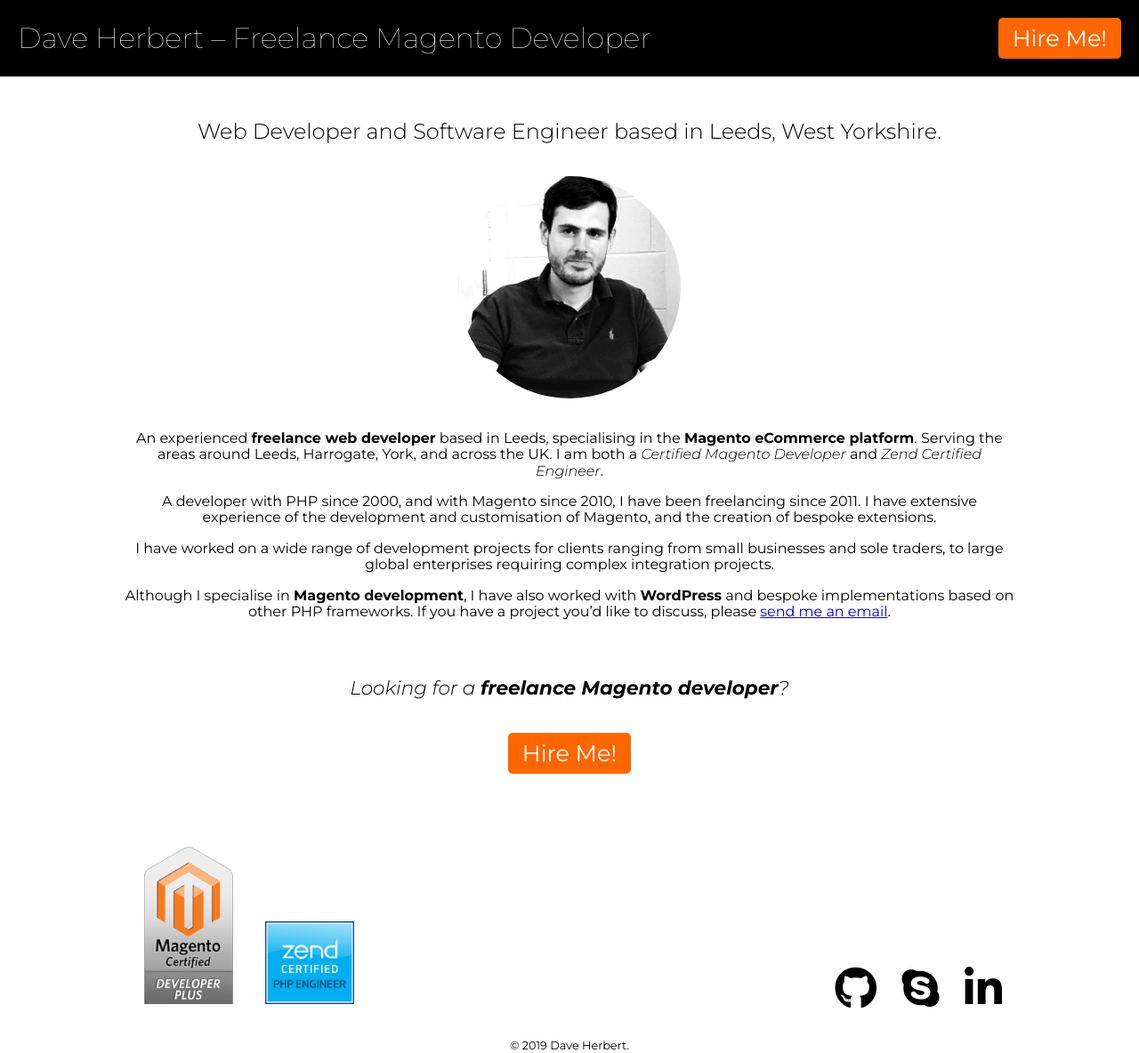
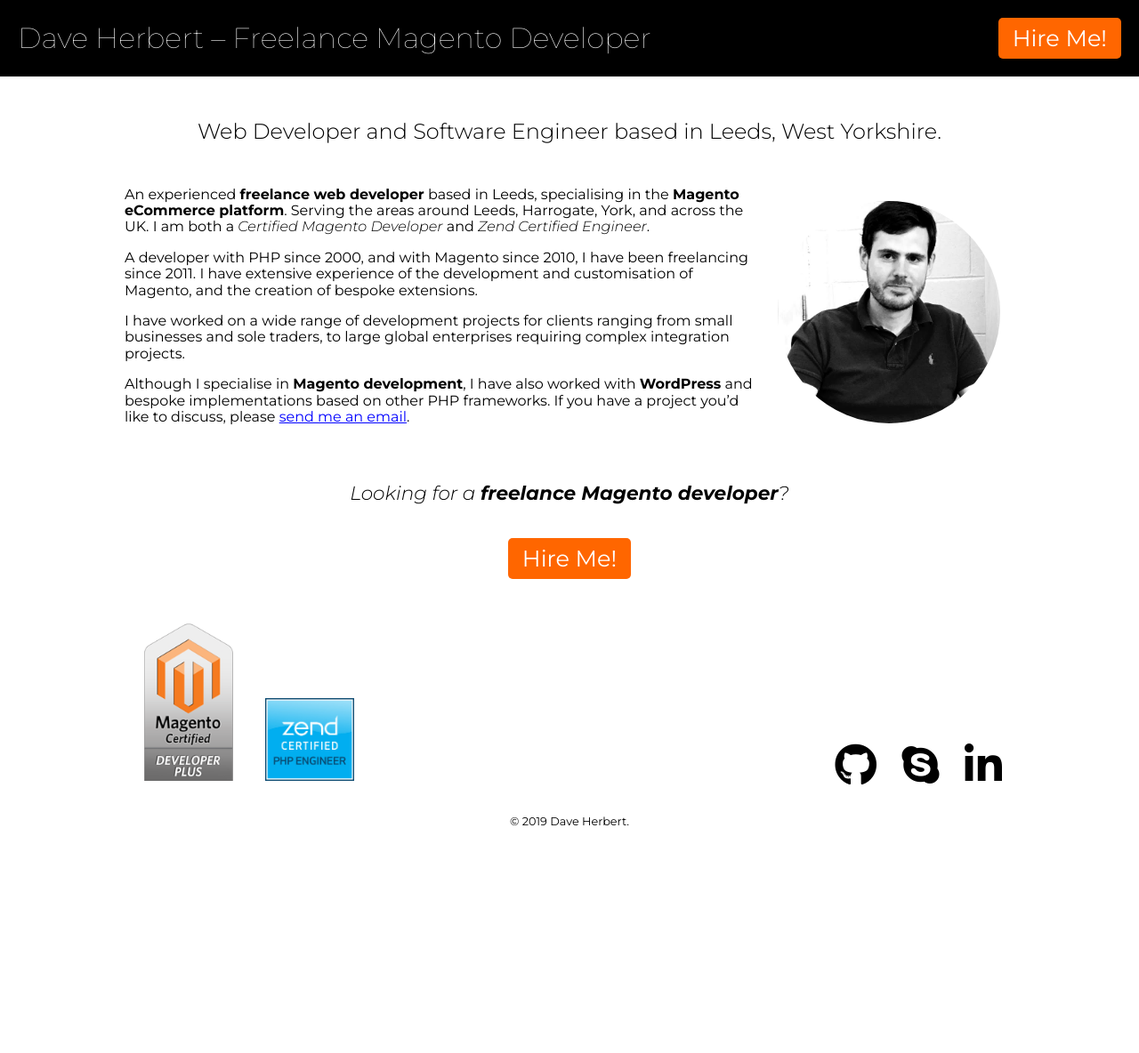
Before and after one commit to daveherbert/daveherbert.github.io, a Jekyll site: the page built from index.md, in a window 1280 px wide. Shown: the whole page at 89% size. Built offline with Jekyll 4.4.1, drawn with Linux system fonts in a browser that asks for light colours; nearby versions of some CDN libraries; our own code applies the rules of GitHub Pages for plain Markdown files; after the commit the page ends 933 px from its top, so only the background shows below that.

Commit message:
Arrange layout

```diff
--- a/_sass/components/_base.scss
+++ b/_sass/components/_base.scss
@@ -30,6 +30,7 @@
 p {
     margin: 1rem 0;
     padding: 0;
+    text-align: left;
 }
 
 img {
@@ -52,6 +53,10 @@
     font-weight: 300;
 }
 
+h2 {
+    margin-bottom: 3rem;
+}
+
 strong {
     font-weight: 700;
 }
--- a/_sass/components/_cta.scss
+++ b/_sass/components/_cta.scss
@@ -1,5 +1,5 @@
 .cta {
-    margin: 4rem 0 2rem;
+    margin: 4rem 0 0;
     h3 {
         font-size: 1.35em;
     }
--- a/_sass/components/_portrait.scss
+++ b/_sass/components/_portrait.scss
@@ -1,6 +1,7 @@
 .portrait {
     margin: 1rem;
     display: inline-block;
+    float: right;
     img {
         border-radius: 10rem;
         width: 250px;
```
